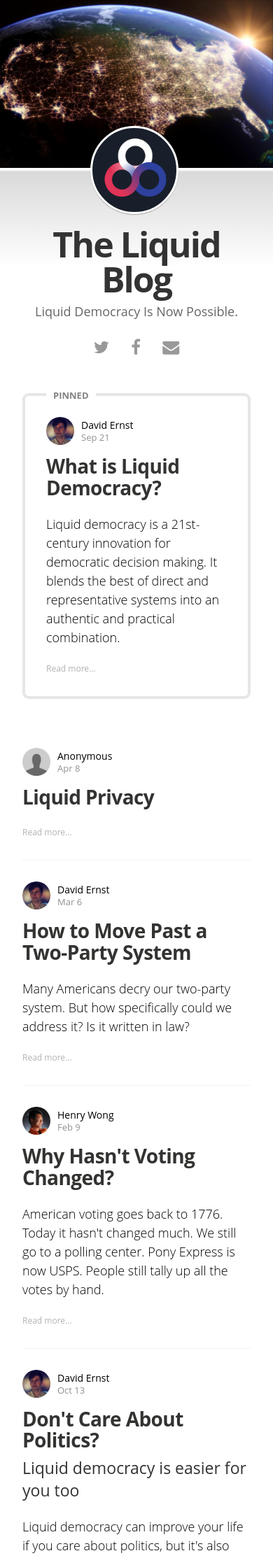
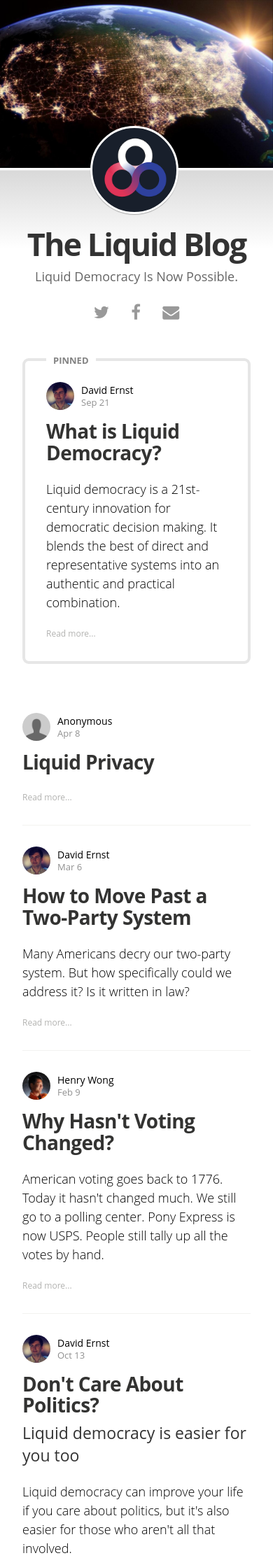
Before and after one commit to voteliquid/blog, a Jekyll site: the page built from index.html, in a window 390 px wide. Shown: the top 2227 px of the page at 70% size. Built offline with Jekyll 4.4.1, drawn with Linux system fonts in a browser that asks for light colours; nearby versions of some CDN libraries; some web fonts are replaced; the list of posts is cut into pages by our own code.

Commit message:
Display blog title on single line on small screens

```diff
--- a/css/main.sass
+++ b/css/main.sass
@@ -97,6 +97,8 @@ body
     line-height: 50px
     word-break: break-word
     color: #333
+    @include respond-to(500)
+      font-size: 45px
   .blog-description
     margin: 0 0 20px
     font-size: $rs/8*9
```
